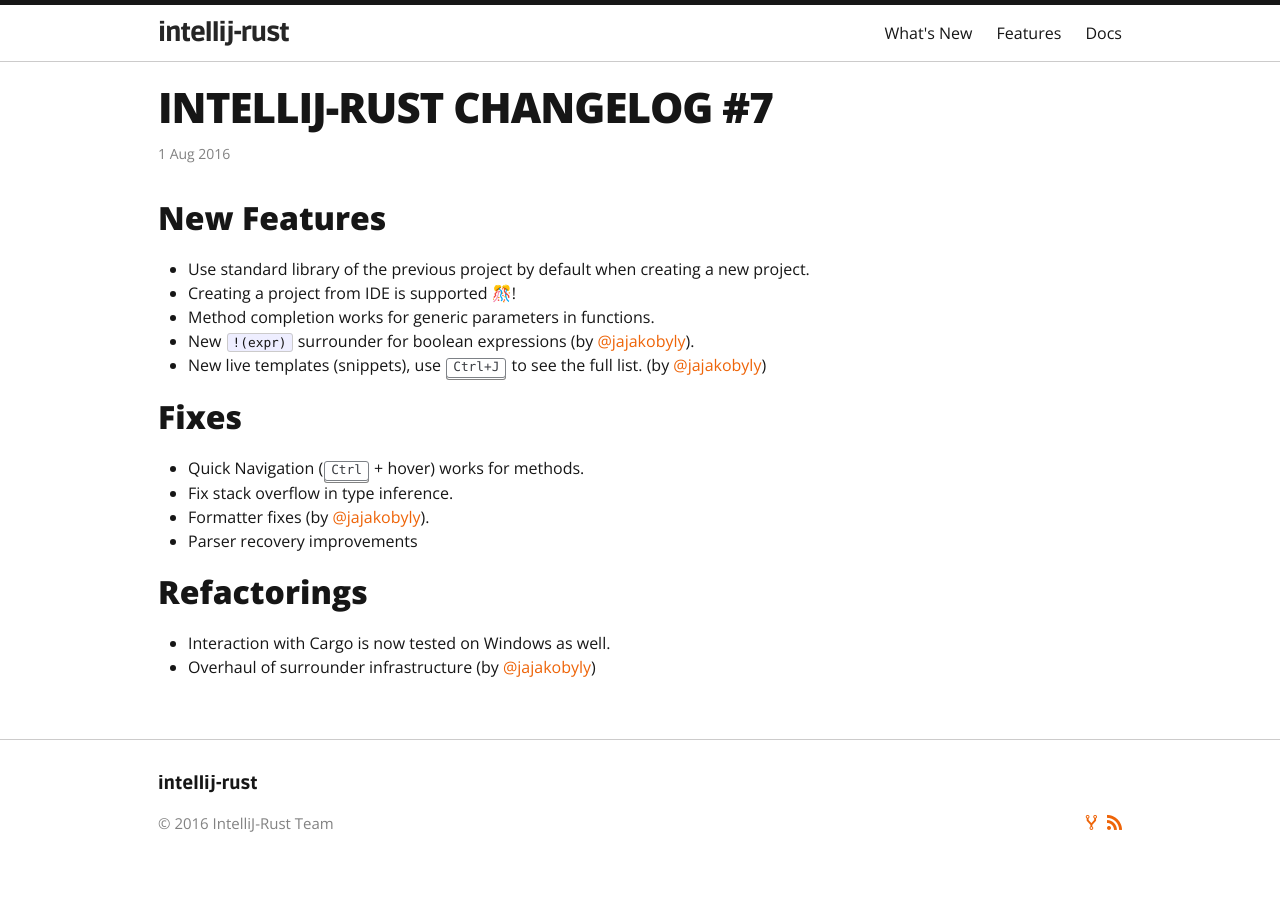
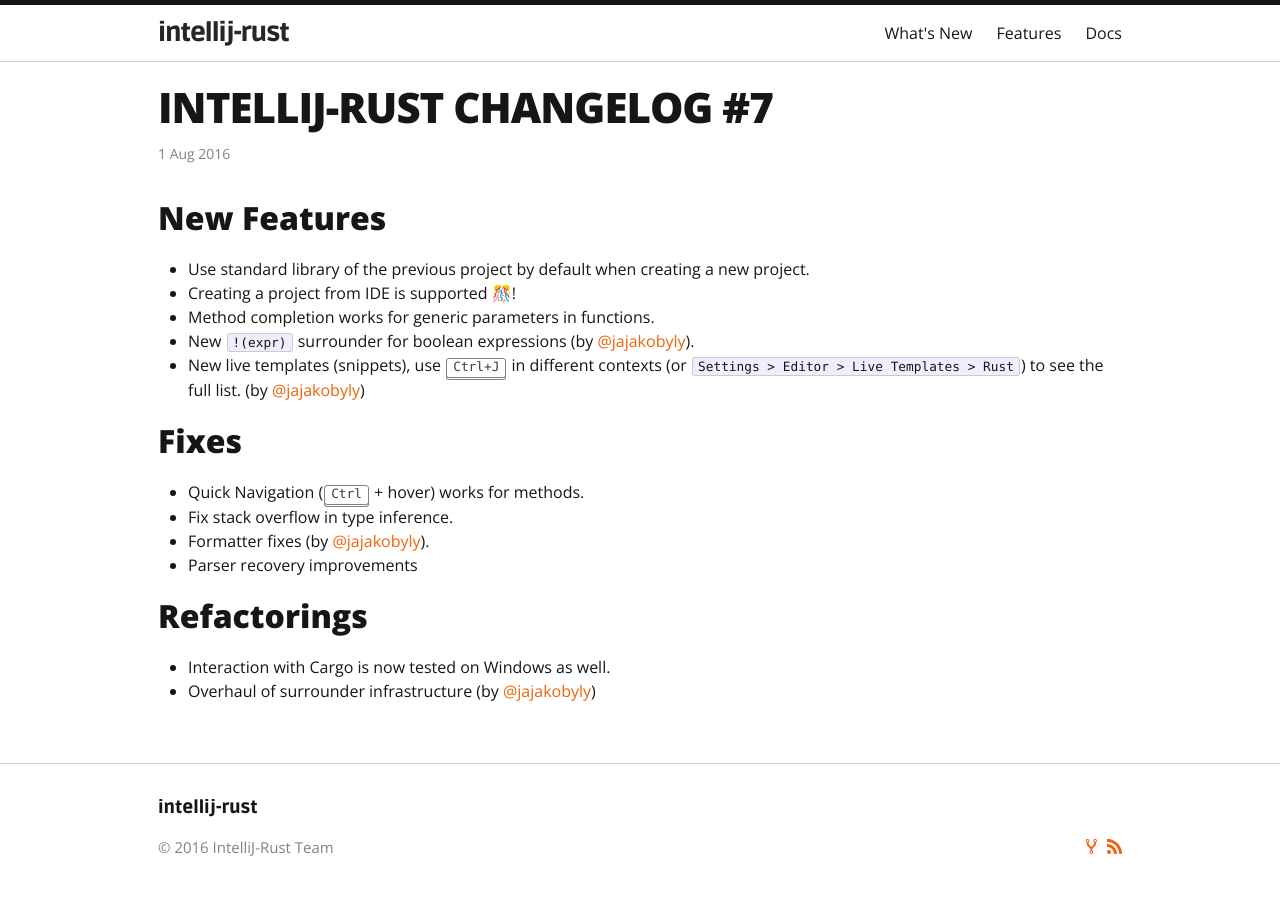
Before and after one commit to intellij-rust/intellij-rust.github.io, a Jekyll site: the page built from _posts/2016-08-01-changelog-7.markdown, in a window 1280 px wide. Built offline with Jekyll 4.4.1, drawn with Linux system fonts in a browser that asks for light colours; emoji names are drawn with the system emoji font; some web fonts are replaced.

Commit message:
clarify how to obtain list of snippets

```diff
--- a/_posts/2016-08-01-changelog-7.markdown
+++ b/_posts/2016-08-01-changelog-7.markdown
@@ -10,7 +10,7 @@
 * Creating a project from IDE is supported :confetti_ball:!
 * Method completion works for generic parameters in functions.
 * New `!(expr)` surrounder for boolean expressions (by [@jajakobyly]).
-* New live templates (snippets), use <kbd>Ctrl+J</kbd> to see the full list. (by [@jajakobyly])
+* New live templates (snippets), use <kbd>Ctrl+J</kbd> in different contexts (or `Settings > Editor > Live Templates > Rust`) to see the full list. (by [@jajakobyly])
 
 
 ## Fixes
```
